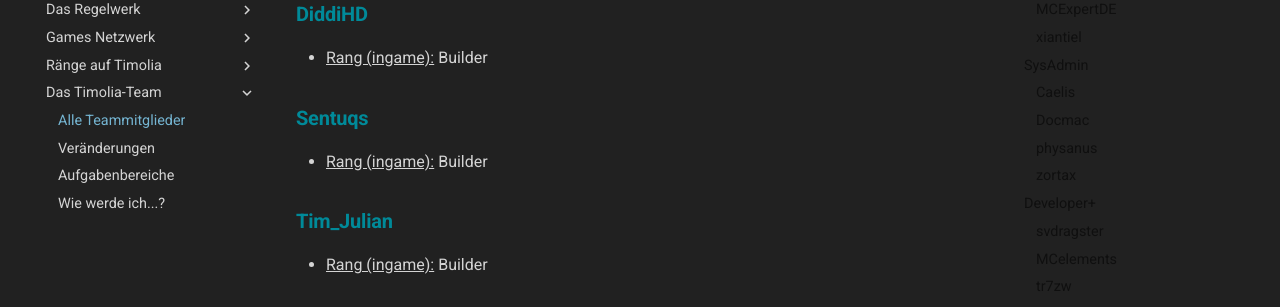
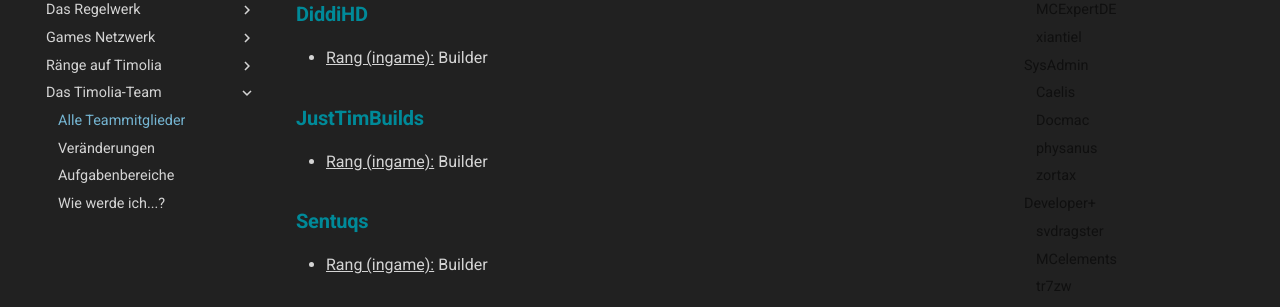
Before and after one commit to TimoliaDE/HowTo, an MkDocs documentation site: the page built from docs/team/members.md, in a window 1280 px wide and 900 px high, scrolled down 8281 px. Shown: the part 154-461 px from the top of the window. Built offline with MkDocs 1.6.1 and Material for MkDocs 9.7.7, drawn with Linux system fonts in a browser that asks for light colours; old or Windows-style settings are respelled for this version of MkDocs.

Commit message:
Tim_Julian -> JustTimBuilds

```diff
--- a/docs/team/members.md
+++ b/docs/team/members.md
@@ -257,10 +257,10 @@ Sie betreuen die architektonische Gestaltung neuer Modi und betreuen externe Map
 ### <strong><span class='builder'>DiddiHD</span></strong>
 - <u>Rang (ingame):</u> Builder
 
-### <strong><span class='builder'>Sentuqs</span></strong>
+### <strong><span class='builder'>JustTimBuilds</span></strong>
 - <u>Rang (ingame):</u> Builder
 
-### <strong><span class='builder'>Tim_Julian</span></strong>
+### <strong><span class='builder'>Sentuqs</span></strong>
 - <u>Rang (ingame):</u> Builder
 
 ### <strong><span class='builder'>TraizzyBuilds</span></strong>
```
